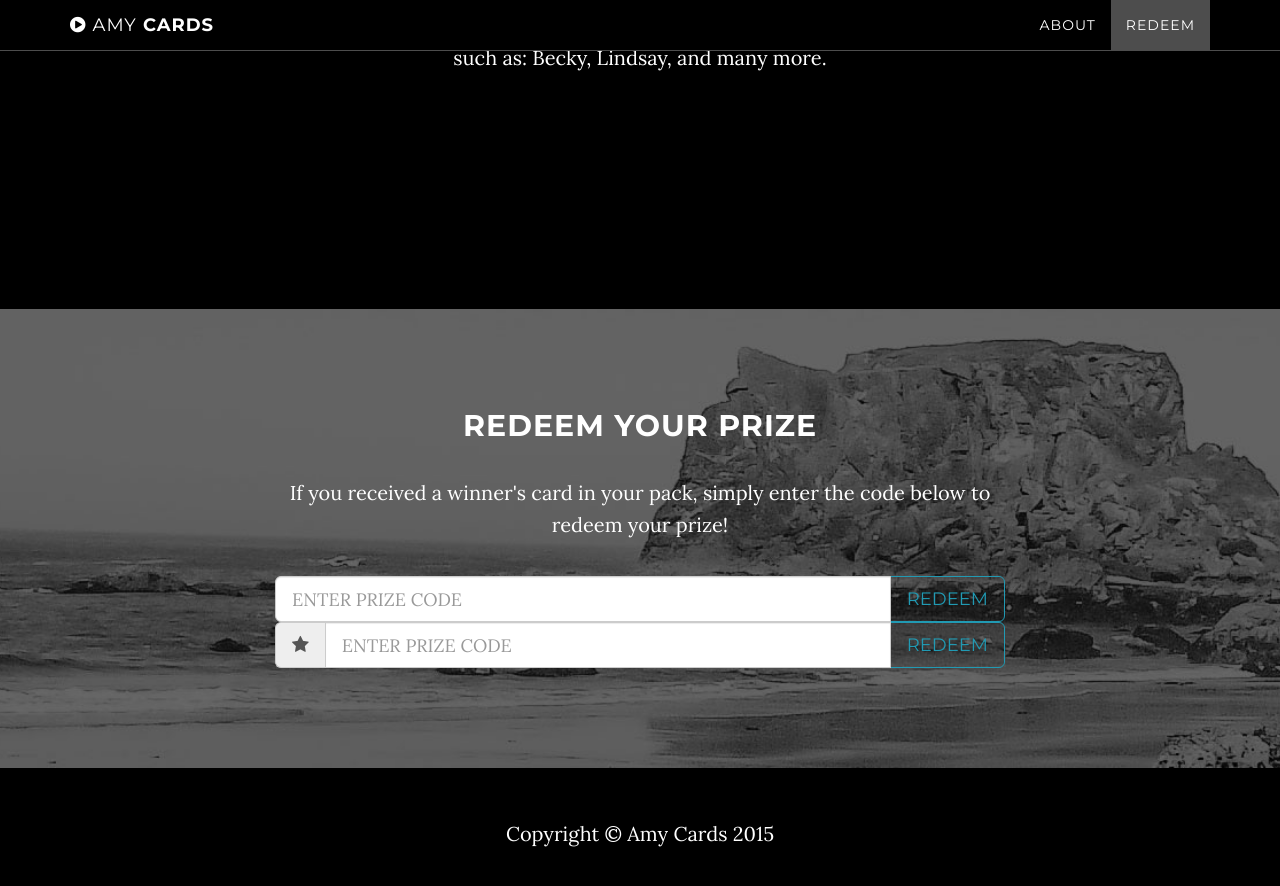
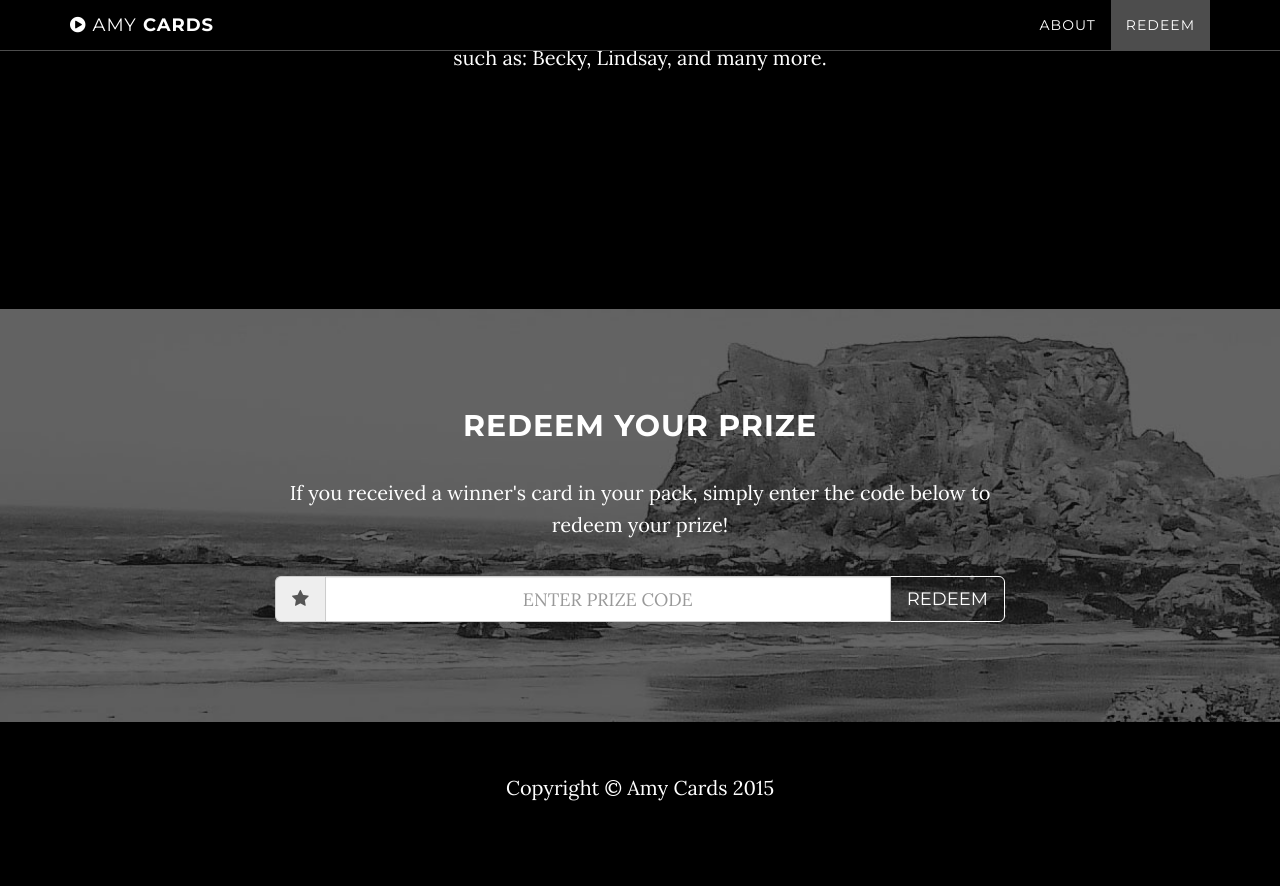
Before and after one commit to arturpawliszko/amy-cards, a Jekyll site: the page built from index.html, in a window 1280 px wide and 900 px high, scrolled down 1321 px. Shown: the top 886 px of the window. Built offline with Jekyll 4.4.1, drawn with Linux system fonts in a browser that asks for light colours; after the commit the page ends 2175 px from its top, so only the background shows below that.

Commit message:
Link fixes

```diff
--- a/_config.yml
+++ b/_config.yml
@@ -7,7 +7,7 @@ description: "The collectible hockey cards everyone's been waiting for!"
 # Color settings (hex-codes without the leading hash-tag)
 color:
   primary-dark: '#000000'
-  links: '#219ab3'
+  links: '#ffffff'
 
 # Footer settings
 footer: Amy Cards
--- a/_includes/css/grayscale.css
+++ b/_includes/css/grayscale.css
@@ -157,6 +157,10 @@ a:focus {
 
 .intro .intro-body .intro-text {
     font-size: 18px;
+}
+
+#redeemForm {
+    text-align: center;
 }
 
 @media(min-width:767px) {
--- a/_includes/redeem.html
+++ b/_includes/redeem.html
@@ -6,19 +6,12 @@
                     <h2>Redeem Your Prize</h2>
                     <p>If you received a winner's card in your pack, simply enter the code below to redeem your prize!</p>
                     <div class="input-group input-group-lg">
-                        <input type="text" class="form-control" placeholder="ENTER PRIZE CODE">
-                        <span class="input-group-btn">
-                            <button class="btn btn-default" type="button">REDEEM</button>
-                        </span>
-                    </div>
-                    <div class="input-group input-group-lg">
                       <span class="input-group-addon" id="sizing-addon1"><i class="fa fa-star"></i></span>
-                      <input type="text" class="form-control" placeholder="ENTER PRIZE CODE" aria-describedby="sizing-addon1">
+                      <input type="text" id="redeemForm" class="form-control" placeholder="ENTER PRIZE CODE" aria-describedby="sizing-addon1">
                       <span class="input-group-btn">
-                        <button class="btn btn-default" type="button">REDEEM</button>
+                        <button class="btn btn-default" type="button" id="redeemButton">REDEEM</button>
                     </span>
                     </div>
-
                 </div>
             </div>
         </div>
```
